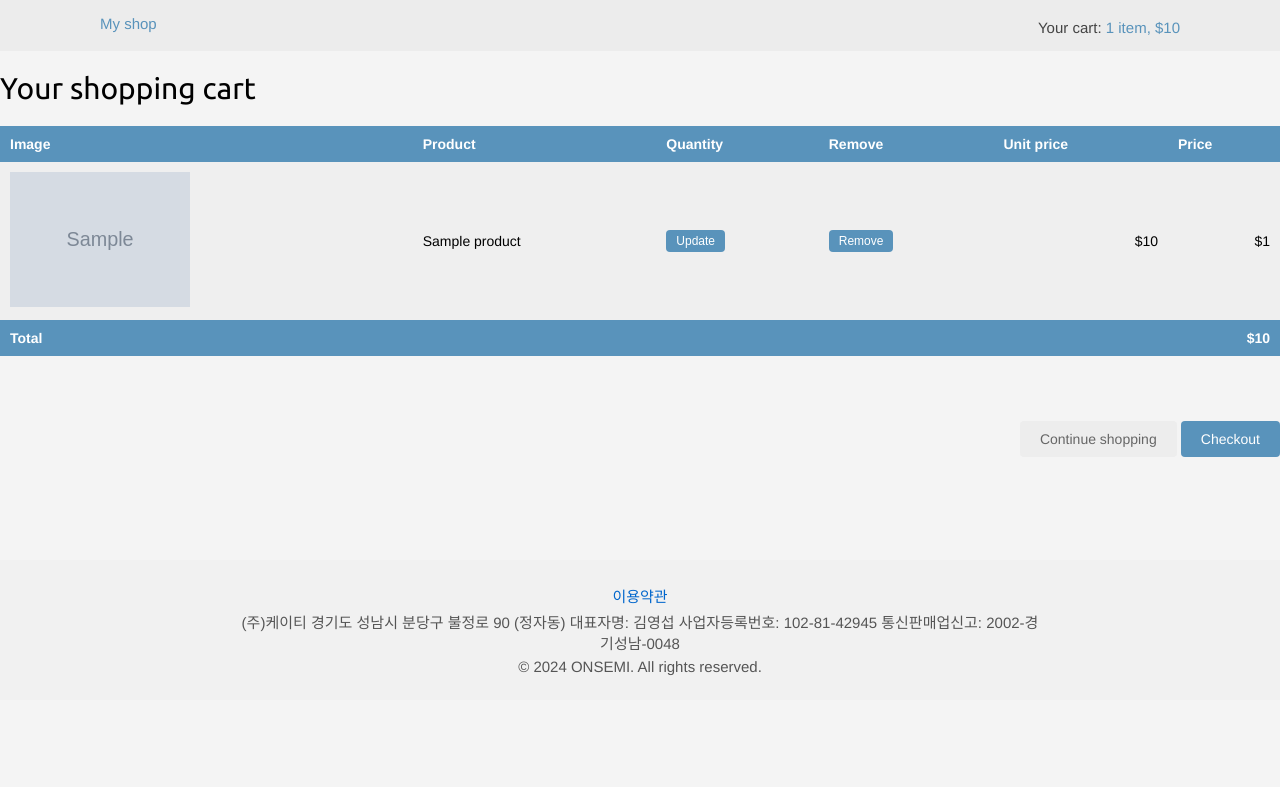
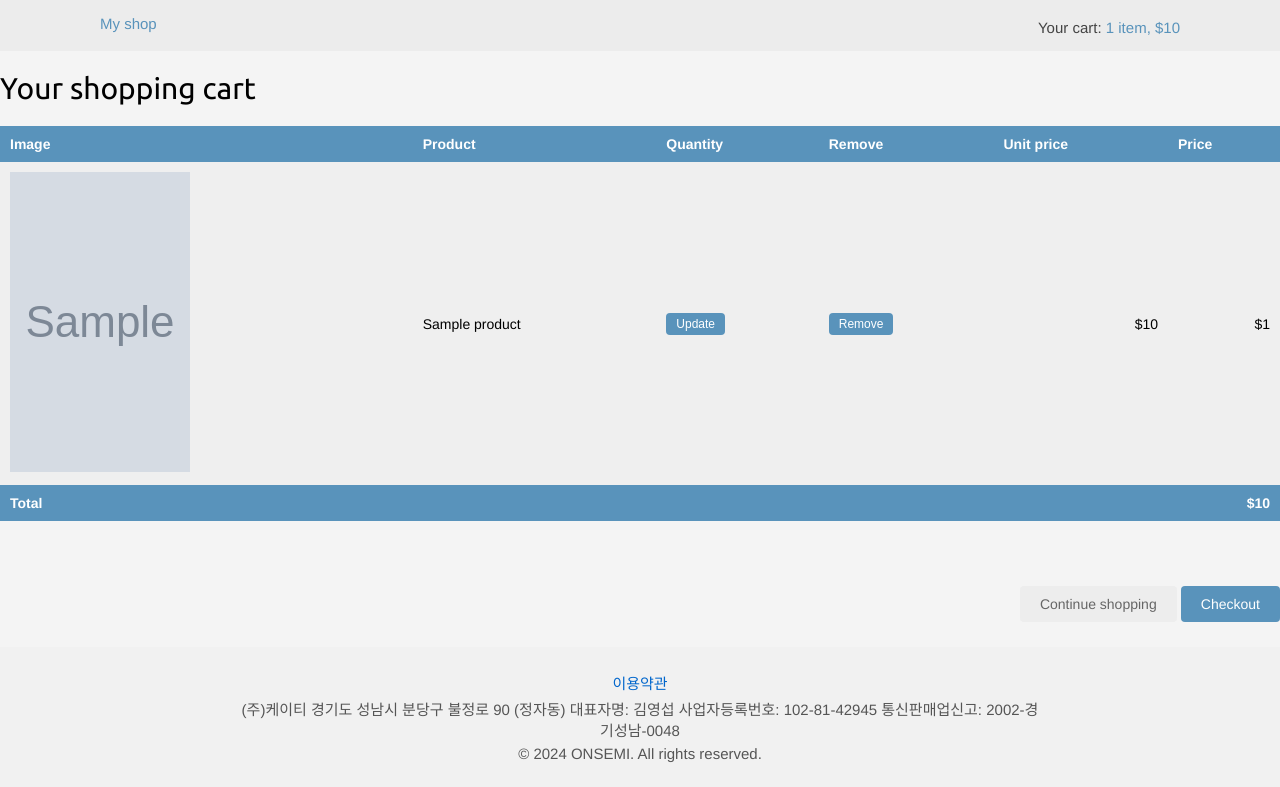
Before and after one commit to hyunjin1999/ONSEMI, a Django app: template cart_app/templates/cart/detail.html in a window 1280 px wide. Shown: the part 90-877 px from the top of the page. Before the commit the page ends 766 px from the top, so only its background shows below. Run offline with Django 3.2, Linux system fonts and the light colour scheme; the template is opened without the code that fills it: most values are stand-ins (such as "Sample title", 1, 10 or a date in 2020); grey boxes marked "Sample" are stand-in pictures.

Commit message:
feat : 쇼핑몰 이미지 크기 고정 (급하게 한 거라 나중에 비율 고쳐야함)

```diff
--- a/shop_app/static/css/base.css
+++ b/shop_app/static/css/base.css
@@ -330,3 +330,8 @@ form div.field {
     color:#666;
     border-radius:4px;
 }
+
+img{
+    wide : 300px;
+    height : 300px;
+}
```
